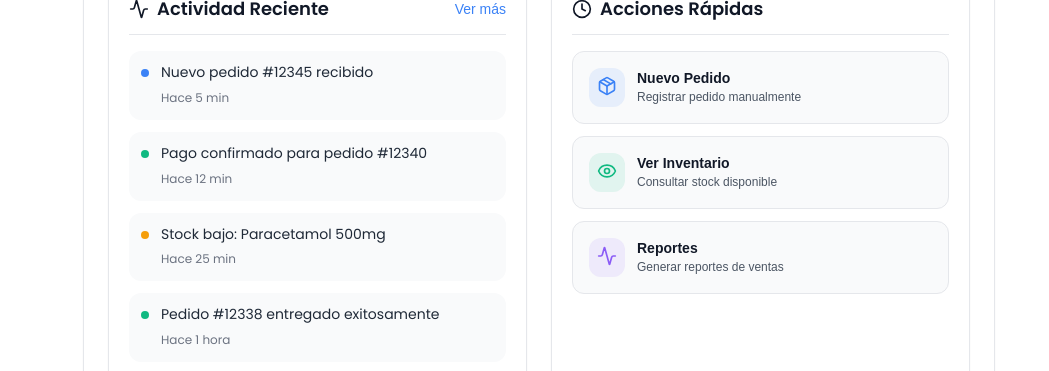
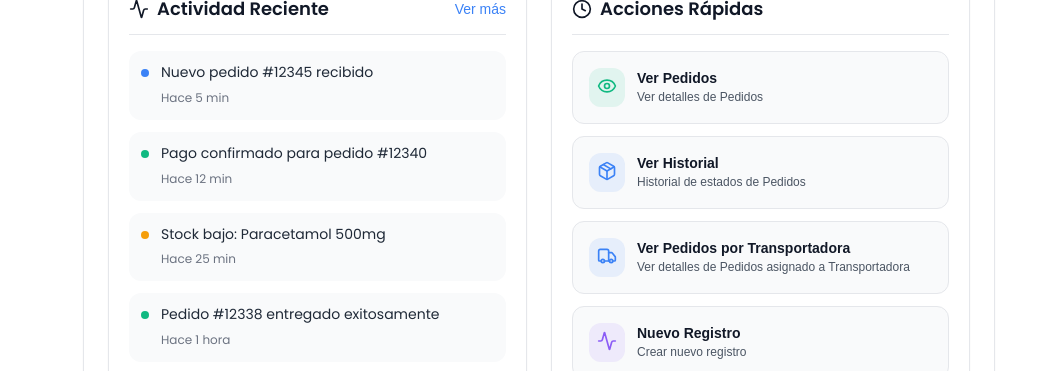
Before and after one commit to SntgRM/soluciones-hospitalarias, a React (Vite) app in the folder frontend/: page / in a window 1280 px wide. Shown: the part 429-800 px from the top of the page, without its empty margins (231-1280 px from the left). Built offline with nearby package versions, Linux system fonts and the light colour scheme; no server answers; sample sign-in values are in the browser's storage.

Commit message:
UPD - Update quick actions in Cards component; add options for viewing orders and history, and modify navigation for improved user experience.

```diff
--- a/frontend/src/components/cards/Cards.jsx
+++ b/frontend/src/components/cards/Cards.jsx
@@ -15,6 +15,7 @@ import {
   Activity,
   Calendar,
   Eye,
+  Truck,
 } from "lucide-react"
 import "./Cards.css"
 
@@ -94,25 +95,31 @@ const Cards = () => {
 
   const quickActions = [
     {
-      title: "Nuevo Pedido",
-      description: "Registrar pedido manualmente",
+      title: "Ver Pedidos",
+      description: "Ver detalles de Pedidos",
+      icon: Eye,
+      action: () => navigate("/pedidos"),
+      color: "green",
+    },
+    {
+      title: "Ver Historial",
+      description: "Historial de estados de Pedidos",
       icon: Package,
-      action: () => navigate("/pedidos?status=SIN%2520REGISTRO&page=1"),
-
+      action: () => navigate("/Historial"),
       color: "blue",
     },
     {
-      title: "Ver Inventario",
-      description: "Consultar stock disponible",
-      icon: Eye,
-      action: () => navigate("/historial"),
-      color: "green",
+      title: "Ver Pedidos por Transportadora",
+      description: "Ver detalles de Pedidos asignado a Transportadora",
+      icon: Truck,
+      action: () => navigate("/Transportadora"),
+      color: "black",
     },
     {
-      title: "Reportes",
-      description: "Generar reportes de ventas",
+      title: "Nuevo Registro",
+      description: "Crear nuevo registro",
       icon: Activity,
-      action: () => navigate("/reportes"),
+      action: () => navigate("/pedidos?status=SIN%2520REGISTRO&page=1"),
       color: "purple",
     },
   ]
```
